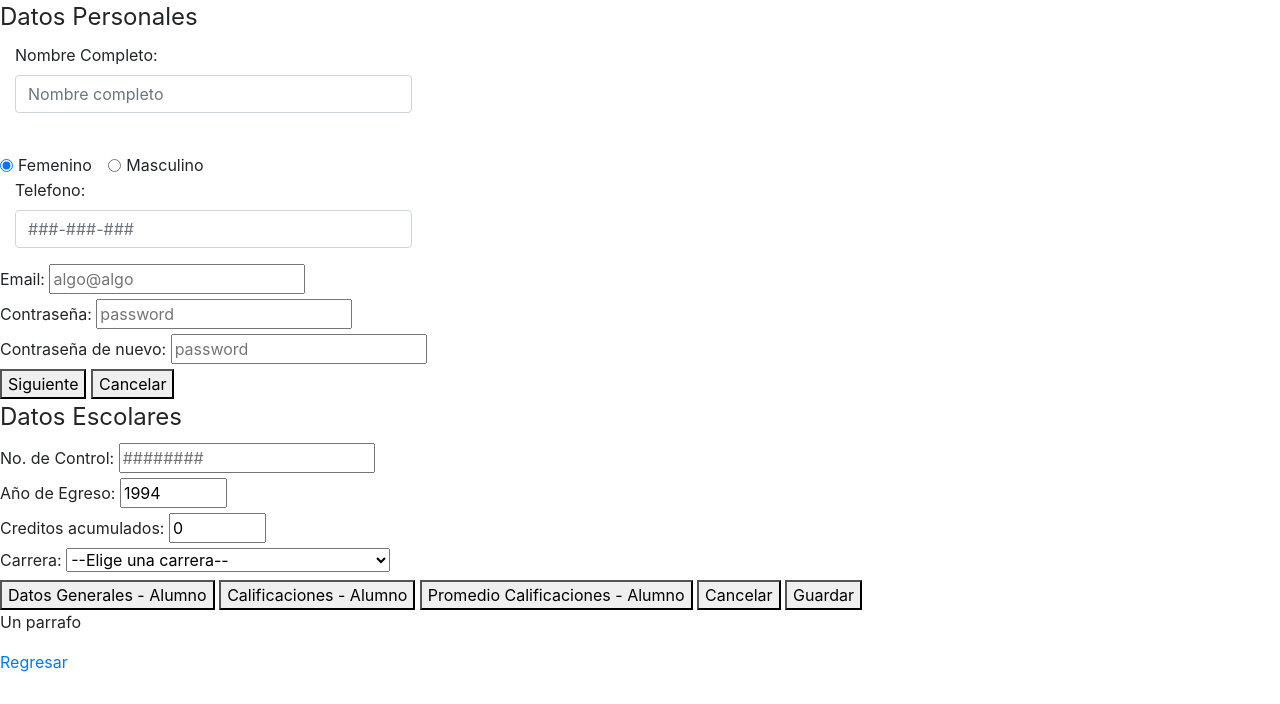
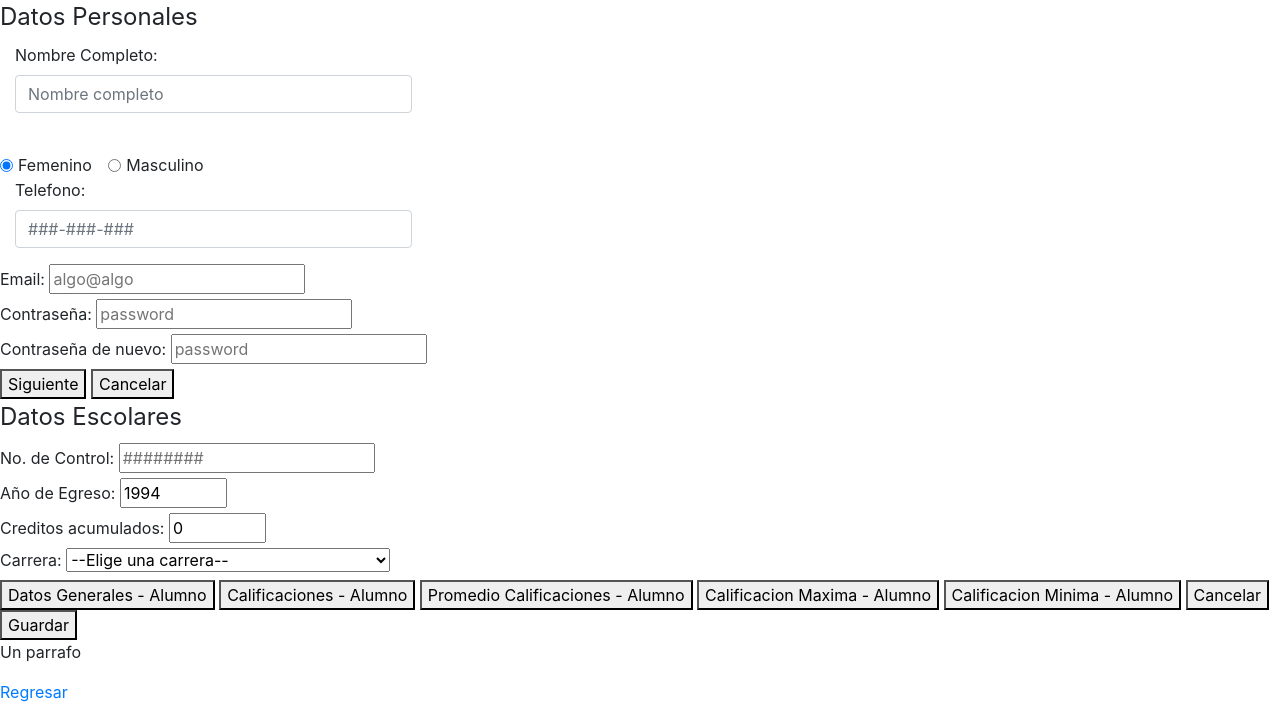
Before and after one commit to robertzinzun/TitulaTEC20207B, a Python web app: template templates/Alumnos/altaAlumno.html in a window 1280 px wide. Shown: the part 209-913 px from the top of the page. Before the commit the page ends 881 px from the top, so only its background shows below. Run offline with Jinja, Linux system fonts and the light colour scheme; the template is opened without the code that fills it, so the values that code supplies are empty.

Commit message:
Update altaAlumno.html
Se agregaron los botones de calif maxima y calif minima.

```diff
--- a/templates/Alumnos/altaAlumno.html
+++ b/templates/Alumnos/altaAlumno.html
@@ -97,6 +97,9 @@
                     <button onclick="mostrarDatosGenerales()">Datos Generales - Alumno </button>
                     <button onclick="mostrarCalificaciones()">Calificaciones - Alumno </button>
                     <button onclick="promedioCalificaciones()">Promedio Calificaciones - Alumno </button>
+                    <button onclick="califMaxima()">Calificacion Maxima - Alumno </button>
+                    <button onclick="califMinima()">Calificacion Minima - Alumno </button>
+
                     <button>Cancelar</button>
                     <button onclick="miFuncion()">Guardar</button>
                     <p>Un parrafo</p>
```
